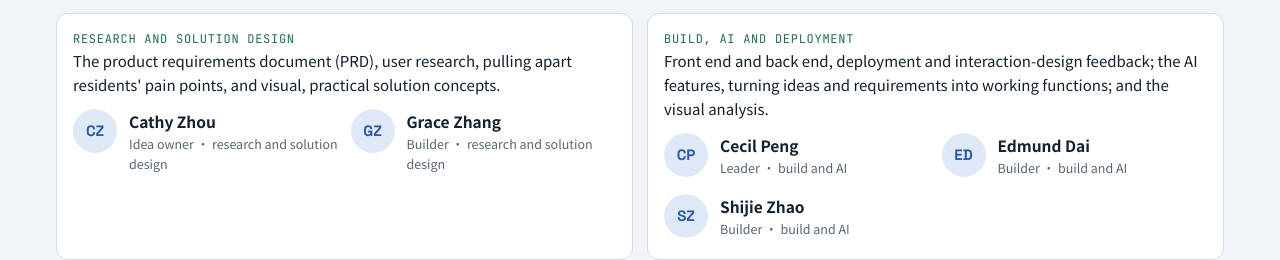
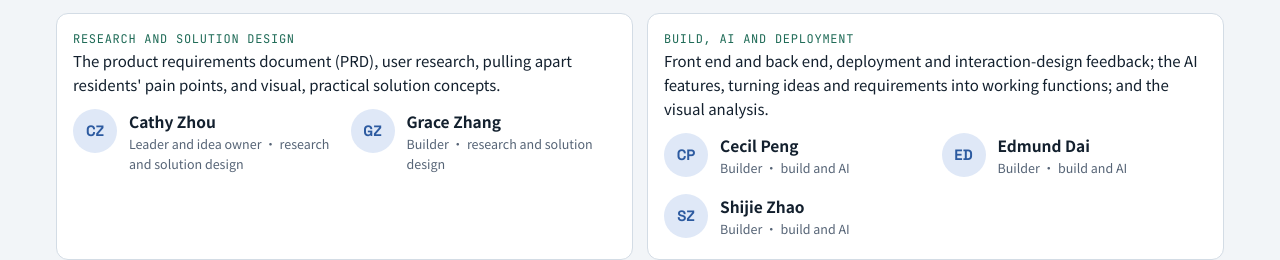
Before and after one commit to cecilPENG53/civicalign, a plain HTML site: page dist/variants/about.html in a window 1280 px wide. Shown: the part 2580-2840 px from the top of the page. Drawn offline with Linux system fonts and the light colour scheme.

Commit message:
About page: Cathy Zhou is team leader
Cathy is now listed as Leader and idea owner; Cecil Peng as Builder.

Co-Authored-By: Claude Opus 5.5 <noreply@anthropic.com>

```diff
--- a/dist/variants/about.html
+++ b/dist/variants/about.html
@@ -465,13 +465,13 @@ footer.foot a{color:var(--accent);overflow-wrap:anywhere}
     <div class="card"><div class="k">RESEARCH AND SOLUTION DESIGN</div>
       <p>The product requirements document (PRD), user research, pulling apart residents' pain points, and visual, practical solution concepts.</p>
       <div class="team" style="margin-top:12px">
-        <div class="mem"><div class="av">CZ</div><div><b>Cathy Zhou</b><span class="role">Idea owner · research and solution design</span></div></div>
+        <div class="mem"><div class="av">CZ</div><div><b>Cathy Zhou</b><span class="role">Leader and idea owner · research and solution design</span></div></div>
         <div class="mem"><div class="av">GZ</div><div><b>Grace Zhang</b><span class="role">Builder · research and solution design</span></div></div>
       </div></div>
     <div class="card"><div class="k">BUILD, AI AND DEPLOYMENT</div>
       <p>Front end and back end, deployment and interaction-design feedback; the AI features, turning ideas and requirements into working functions; and the visual analysis.</p>
       <div class="team" style="margin-top:12px">
-        <div class="mem"><div class="av">CP</div><div><b>Cecil Peng</b><span class="role">Leader · build and AI</span></div></div>
+        <div class="mem"><div class="av">CP</div><div><b>Cecil Peng</b><span class="role">Builder · build and AI</span></div></div>
         <div class="mem"><div class="av">ED</div><div><b>Edmund Dai</b><span class="role">Builder · build and AI</span></div></div>
         <div class="mem"><div class="av">SZ</div><div><b>Shijie Zhao</b><span class="role">Builder · build and AI</span></div></div>
       </div></div>
```
Also changed, not shown: variants/about.html (+2 -2 lines), 1 other file.
